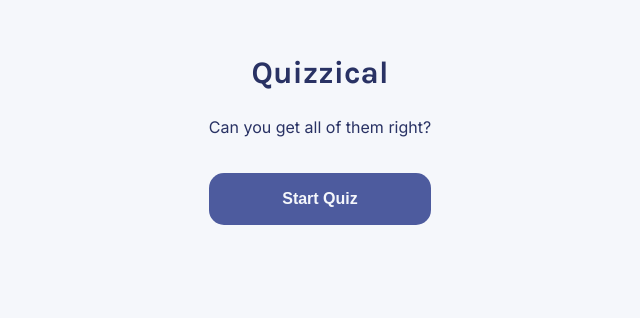
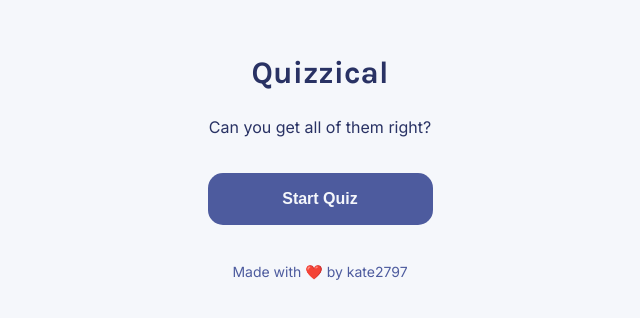
Before and after one commit to kate2797/quizzical-react, a React (Create React App) app: page / in a window 1280 px wide. Shown: the part 236-554 px from the top of the page, without its empty margins (320-960 px from the left). Built offline with nearby package versions, Linux system fonts and the light colour scheme; the HTML template or start-up script is replaced by a standard one.

Commit message:
Added footer

```diff
--- a/src/App.js
+++ b/src/App.js
@@ -1,6 +1,7 @@
 import React from "react";
 import SplashScreen from "./components/SplashScreen";
 import Quiz from "./components/Quiz";
+import Footer from "./components/Footer";
 
 export default function App() {
   const [hasStarted, setHasStarted] = React.useState(false); // state to handle SplashScreen
@@ -13,9 +14,12 @@ export default function App() {
   }
 
   return (
-    <main>
-      {!hasStarted && <SplashScreen startQuiz={startQuiz} />}
-      {hasStarted && <Quiz setHasStarted={setHasStarted} />}
-    </main>
+    <>
+      <main>
+        {!hasStarted && <SplashScreen startQuiz={startQuiz} />}
+        {hasStarted && <Quiz setHasStarted={setHasStarted} />}
+      </main>
+      <Footer />
+    </>
   );
 }
--- /dev/null
+++ b/src/components/Footer.js
@@ -0,0 +1,9 @@
+import React from "react";
+
+export default function Footer() {
+  return (
+    <div className='footer'>
+      <p>Made with ❤️ by kate2797</p>
+    </div>
+  );
+}
--- a/src/index.css
+++ b/src/index.css
@@ -70,7 +70,7 @@ button {
 
 .splashscreen-container > button {
   margin-top: 20px;
-  width: 222px;
+  width: 225px;
 }
 
 .splashscreen-container > h1 {
@@ -83,7 +83,7 @@ button {
   justify-content: center;
   margin: auto;
   padding: 40px 0 40px 0;
-  max-width: 830px;
+  max-width: 900px;
   flex-direction: column;
 }
 
@@ -104,3 +104,12 @@ button {
 .score > h3 {
   padding-right: 40px;
 }
+
+.footer {
+  margin-top: 0.75rem;
+  padding: 0.75rem;
+  display: flex;
+  justify-content: center;
+  font-size: 14px;
+  color: #4D5B9E;
+}
```
